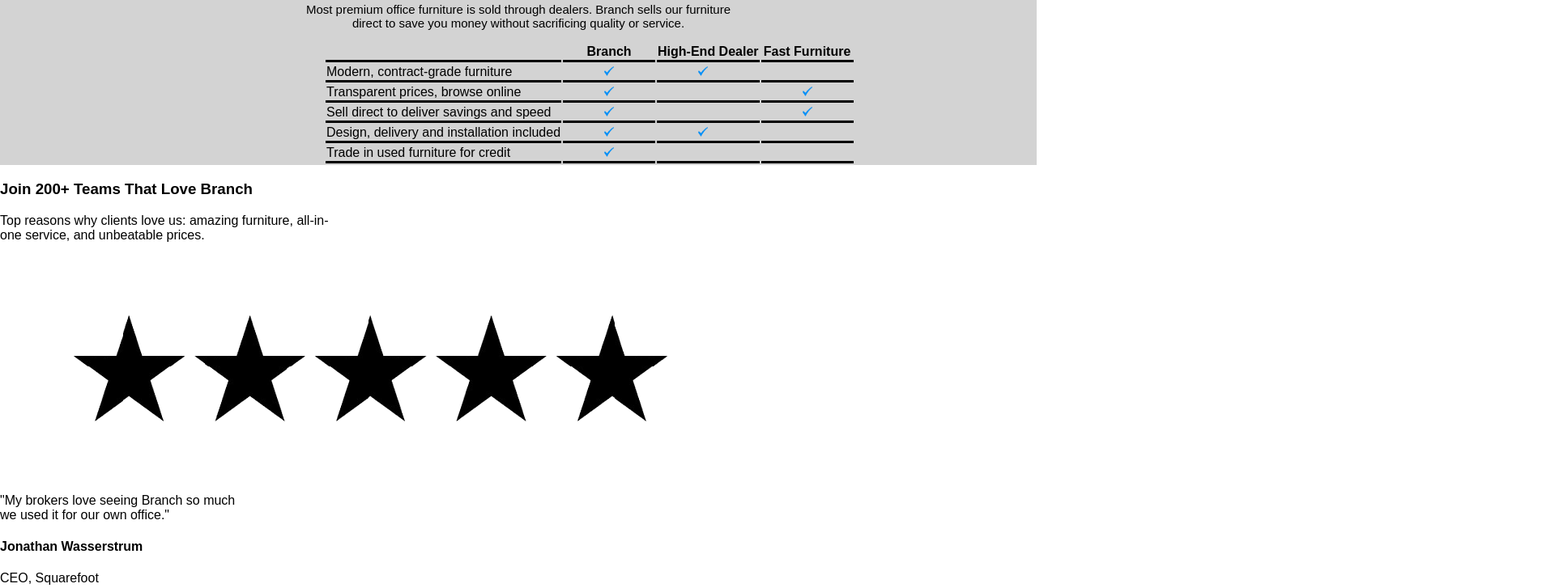
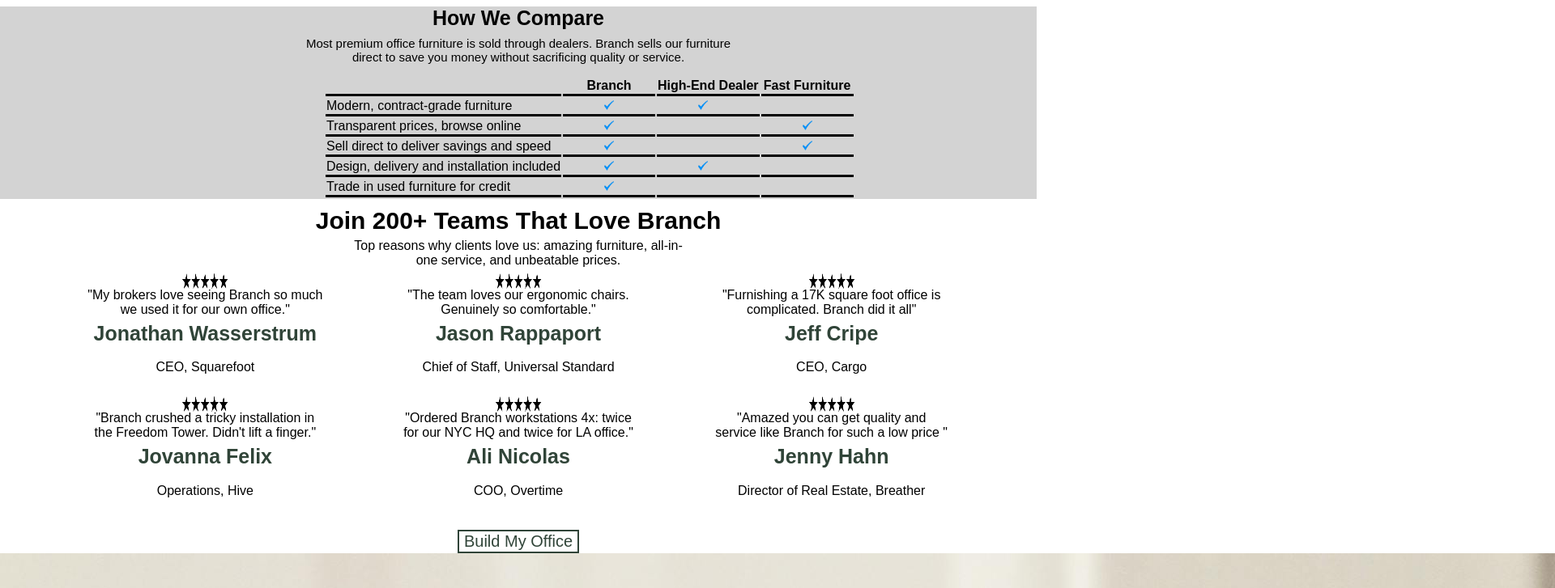
Before and after one commit to BenStephen23/Class1, a plain HTML site: page CSS/branch.html in a window 1280 px wide. Shown: the part 3244-3971 px from the top of the page at 81% size, 1920 px wide, since content can reach past the window. Drawn offline with Linux system fonts and the light colour scheme.

Commit message:
ratings done

```diff
--- a/CSS/branch.css
+++ b/CSS/branch.css
@@ -134,7 +134,7 @@
 
 .elevate {
     /* background-color: pink; */
-    margin-top: -42px;
+    margin-top: 10px;
 }
 
 .elevh4{
@@ -292,6 +292,7 @@
     /* text-align: center; */
     margin-top: 50px;
     background-color: lightgrey;
+    padding-top: -20px;
 }
 
 .compare h4 {
@@ -320,6 +321,52 @@
     /* justify-content: center;
     align-items: center; */
 }
+
+.rating {
+    text-align: center;
+}
+
+.rating > h3 {
+    font-size: 30px;
+    margin-top: 10px;
+}
+
+.rating > p {
+    margin-top: -25px;
+}
+.rate {
+    display: grid;
+    grid-template-columns: repeat(3, 1fr);
+    margin-top: -80px;
+    padding: 60px;
+    margin-bottom: -30px;
+}
+.rate  p{
+    margin-top: -15px;
+}
+
+.rate h4 {
+    color: #304438;
+    font-weight: bold;
+    font-size: 25px;
+    margin-top: -10px;
+}
+
+.rate img {
+    width: 70px;
+    height: 40px;
+}
+
+.rating button{
+    margin-top: -95px;
+    background-color: white;
+    color: #304438;
+    font-size: 20px;
+    font-family: fantasy;
+    border: 2px solid #304438;
+}
+
+
 /*
 .float1 {
     position: absolute;
--- a/CSS/branch.html
+++ b/CSS/branch.html
@@ -170,9 +170,44 @@
             </span>
             <span>
                 <img src="branchimg/5_stars-removebg-preview.png" alt="">
-                <p>"The team loves our ergonomic chairs. <br>Genuinely so comfortable "</p>
+                <p>"The team loves our ergonomic chairs. <br>Genuinely so comfortable."</p>
+                <h4><strong>Jason Rappaport</strong></h4>
+                <p>Chief of Staff, Universal Standard</p>
+            </span>
+            <span>
+                <img src="branchimg/5_stars-removebg-preview.png" alt="">
+                <p>"Furnishing a 17K square foot office is <br>complicated. Branch did it all"</p>
+                <h4><strong>Jeff Cripe</strong></h4>
+                <p>CEO, Cargo</p>
+            </span>
+            <span>
+                <img src="branchimg/5_stars-removebg-preview.png" alt="">
+                <p>"Branch crushed a tricky installation in <br>the Freedom Tower. Didn't lift a finger."</p>
+                <h4><strong>Jovanna Felix</strong></h4>
+                <p>Operations, Hive</p>
+            </span>
+            <span>
+                <img src="branchimg/5_stars-removebg-preview.png" alt="">
+                <p>"Ordered Branch workstations 4x: twice <br>for our NYC HQ and twice for LA office."</p>
+                <h4><strong>Ali Nicolas</strong></h4>
+                <p>COO, Overtime</p>
+            </span>
+            <span>
+                <img src="branchimg/5_stars-removebg-preview.png" alt="">
+                <p>"Amazed you can get quality and <br>service like Branch for such a low price "</p>
+                <h4><strong>Jenny Hahn</strong></h4>
+                <p>Director of Real Estate, Breather</p>
             </span>
         </div>
+        <button>Build My Office</button>
+    </div>
+
+    <div>
+        <img src="branchimg/human.jpg" alt="">
+        <span>
+            <h3>Meet Your Branch <br>Expert</h3>
+            <p>Book a free consultation with a Branch Expert,<br>who can design your space, plan for common <br>issues, and qualify you for bulk discounts</p>
+        </span>
     </div>
 
 
```
Also changed, not shown: CSS/branchimg/human.jpg (added).
